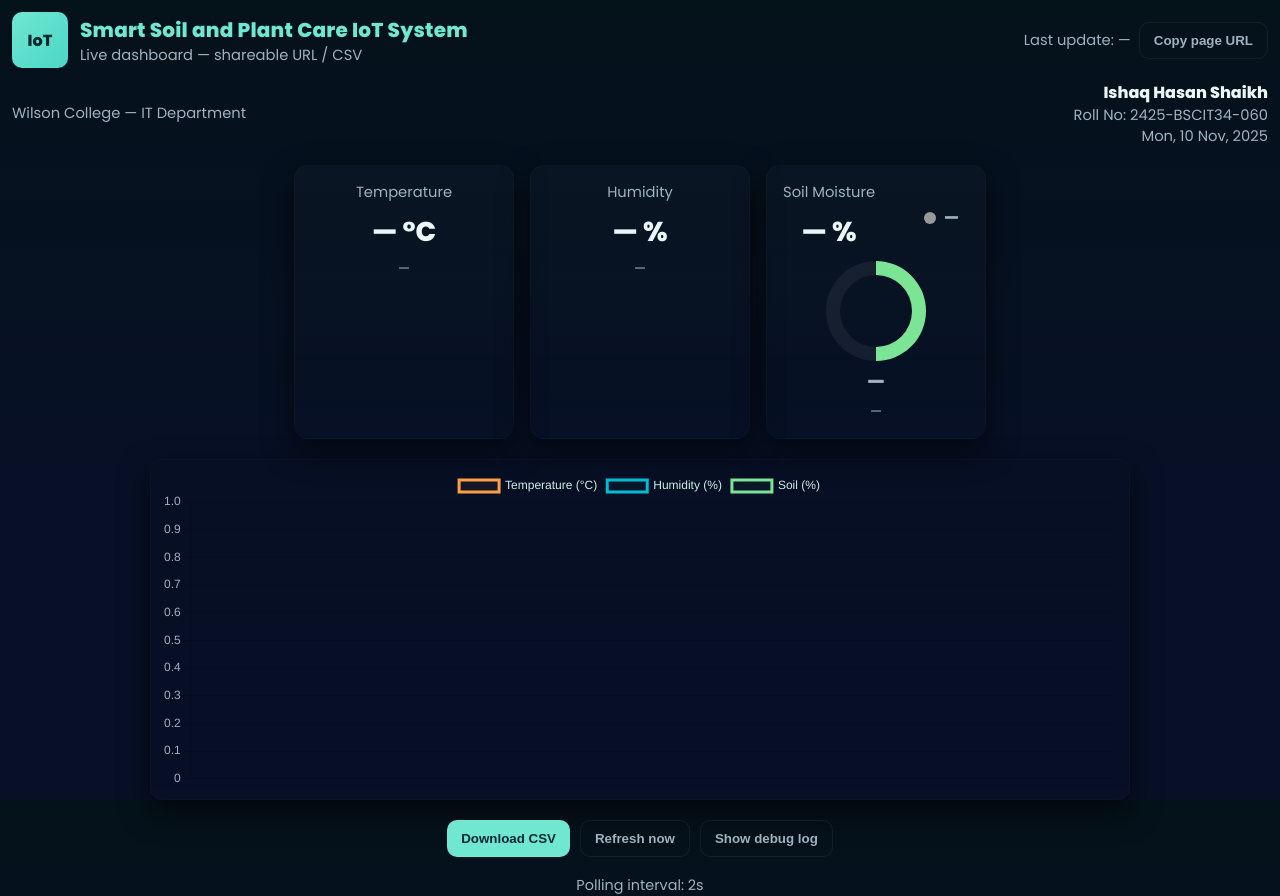
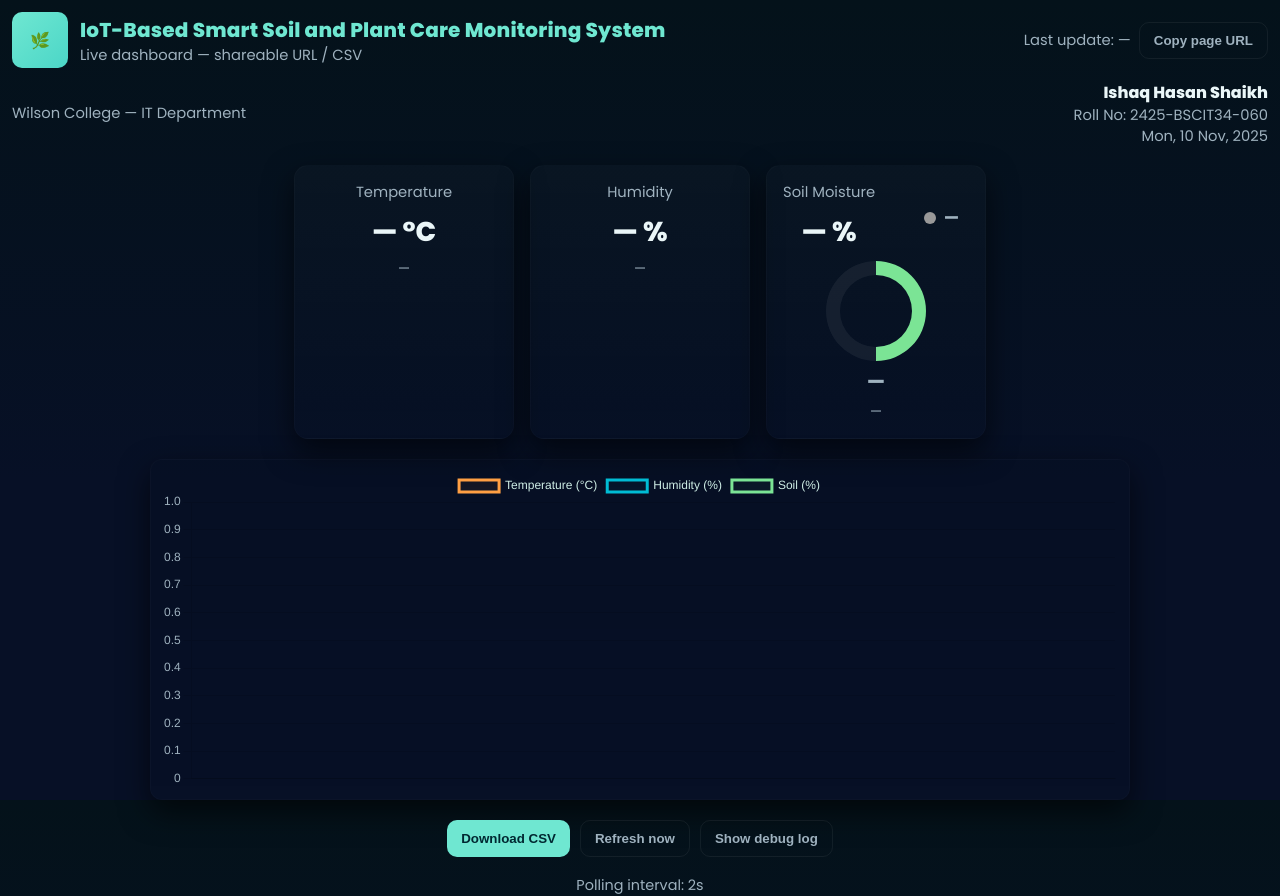
Before and after one commit to Ishaqshaikhi/smart-plant-dashboard, a plain HTML site: page index.html in a window 1280 px wide. Drawn offline with nearby package versions, Linux system fonts and the light colour scheme; no server answers.

Commit message:
Change project title and logo in index.html
Updated the title and logo in the HTML file to reflect the new project name.

```diff
--- a/index.html
+++ b/index.html
@@ -3,7 +3,7 @@
 <head>
   <meta charset="utf-8" />
   <meta name="viewport" content="width=device-width,initial-scale=1" />
-  <title>🌿 Smart Plant IoT — Ishaq Hasan Shaikh</title>
+  <title>🌿 IoT-Based Smart Soil and Plant Care Monitoring System — Ishaq Hasan Shaikh</title>
 
   <!-- Fonts + Chart.js -->
   <link href="https://fonts.googleapis.com/css2?family=Poppins:wght@400;600;800&family=Inter:wght@300;400;600&display=swap" rel="stylesheet">
@@ -73,9 +73,9 @@
 
   <div class="header">
     <div class="title">
-      <div class="logo">IoT</div>
+      <div class="logo">🌿</div>
       <div>
-        <h1>Smart Soil and Plant Care IoT System</h1>
+        <h1>IoT-Based Smart Soil and Plant Care Monitoring System</h1>
         <div class="small">Live dashboard — shareable URL / CSV</div>
       </div>
     </div>
```
